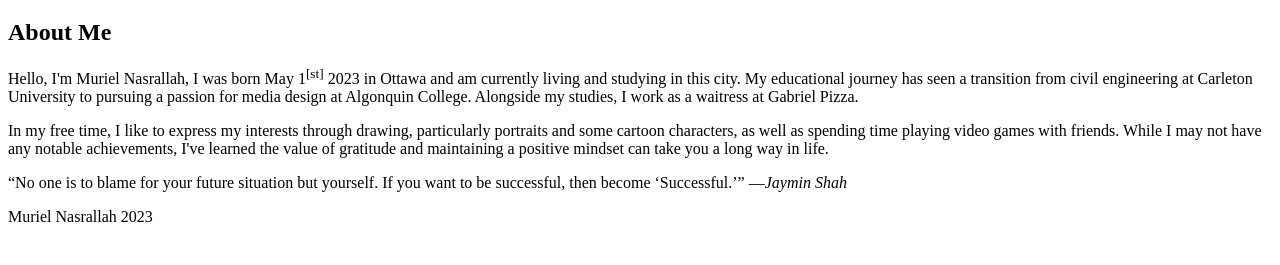
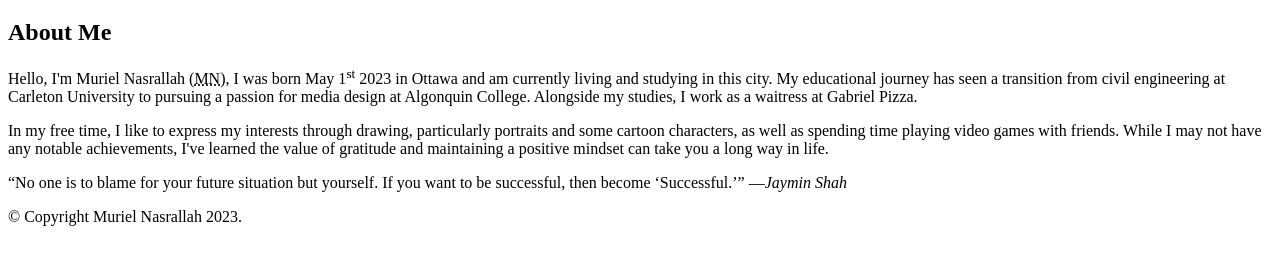
Before and after one commit to nasr0071/nasr0071.github.io, a plain HTML site: page html-assignment/index.html in a window 1280 px wide. Shown: the part 61-326 px from the top of the page. Drawn offline with Linux system fonts and the light colour scheme.

Commit message:
include abbr and add copyright symbol

```diff
--- a/html-assignment/index.html
+++ b/html-assignment/index.html
@@ -14,7 +14,7 @@
             About Me
         </h2>
         <p>
-            Hello, I'm Muriel Nasrallah, I was born May 1<sup>[st]</sup> 2023 in Ottawa and am currently living and studying in this city. My educational journey has seen a transition from civil engineering at Carleton University to pursuing a passion for media design at Algonquin College. Alongside my studies, I work as a waitress at Gabriel Pizza.
+            Hello, I'm Muriel Nasrallah (<abbr title="Muriel Nasrallah">MN</abbr>), I was born May 1<sup>st</sup> 2023 in Ottawa and am currently living and studying in this city. My educational journey has seen a transition from civil engineering at Carleton University to pursuing a passion for media design at Algonquin College. Alongside my studies, I work as a waitress at Gabriel Pizza.
         </p>
         <p>
             In my free time, I like to express my interests through drawing, particularly portraits and some cartoon characters, as well as spending time playing video games with friends. While I may not have any notable achievements, I've learned the value of gratitude and maintaining a positive mindset can take you a long way in life.
@@ -22,6 +22,6 @@
         <p>
             <q>No one is to blame for your future situation but yourself. If you want to be successful, then become ‘Successful.’</q> ―<em>Jaymin Shah</em>
         </p>
-        <footer>Muriel Nasrallah 2023</footer>
+        <footer>&copy Copyright Muriel Nasrallah 2023.</footer>
     </body>
 </html>
```
